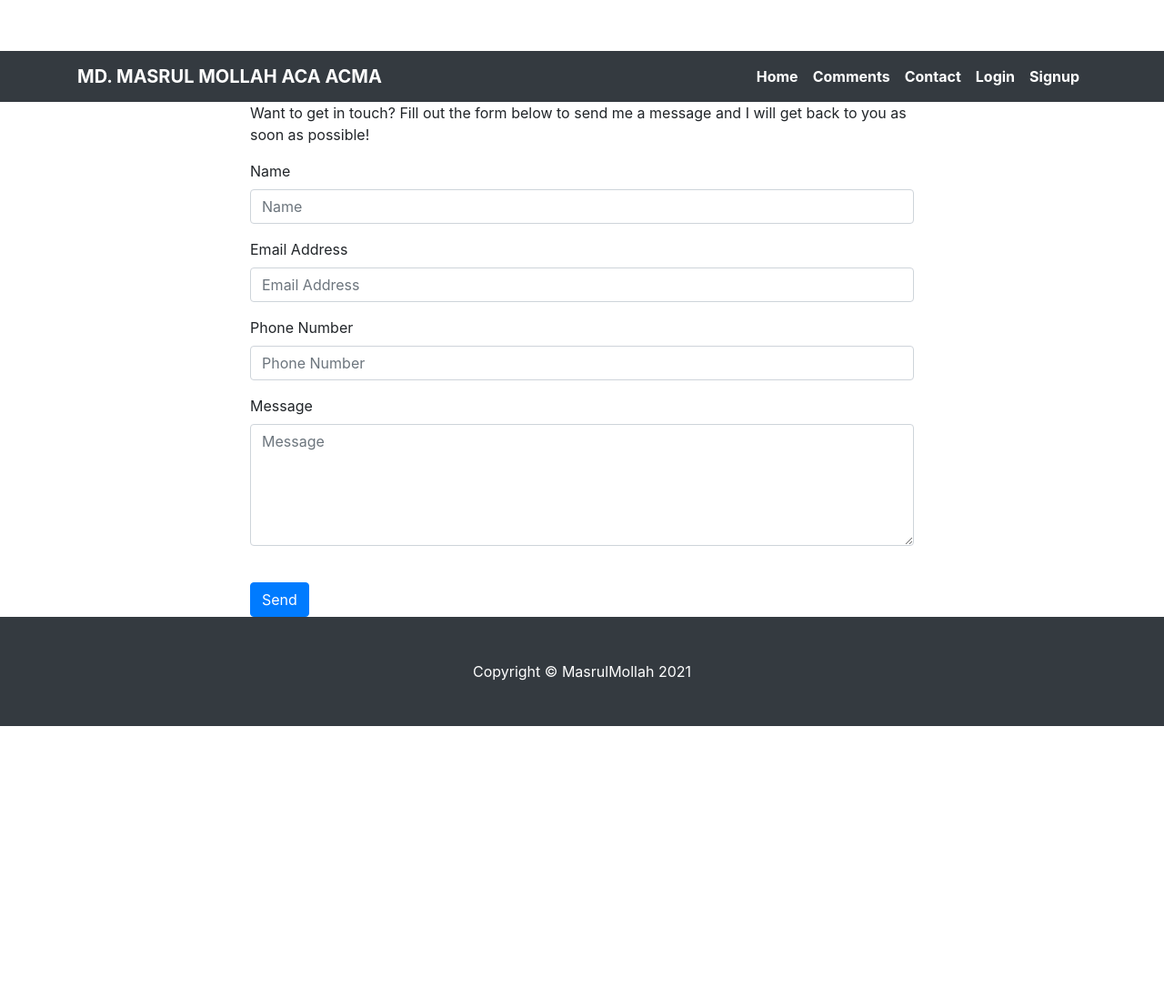
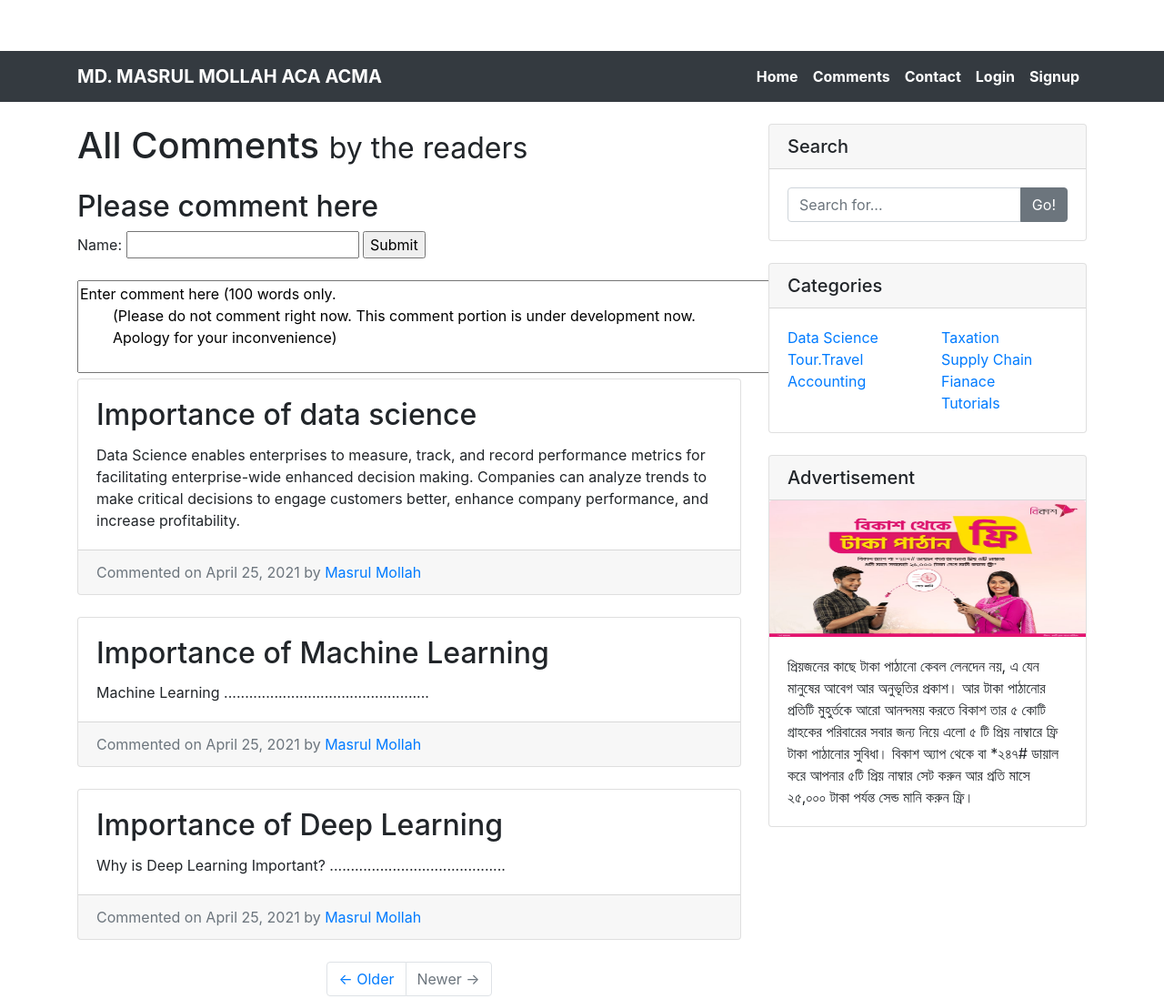
Before and after one commit to masrulmollah/Blog, a website: page contact.html in a window 1280 px wide. Shown: the top 1098 px of the page at 91% size. Before the commit the page ends 800 px from the top, so only its background shows below. Drawn offline with Linux system fonts and the light colour scheme.

Commit message:
commit 1

```diff
--- a/contact.html
+++ b/contact.html
@@ -55,53 +55,147 @@
       </div>
     </div>
   </nav>
+  <!-- Page Content -->
+  <div class="container">
 
-  <!-- Main Content -->
-  <div class="container">
     <div class="row">
-      <div class="col-lg-8 col-md-10 mx-auto col-centered">
-        <p>Want to get in touch? Fill out the form below to send me a message and I will get back to you as soon as possible!</p>
-        <!-- Contact Form - Enter your email address on line 19 of the mail/contact_me.php file to make this form work. -->
-        <!-- WARNING: Some web hosts do not allow emails to be sent through forms to common mail hosts like Gmail or Yahoo. It's recommended that you use a private domain email address! -->
-        <!-- To use the contact form, your site must be on a live web host with PHP! The form will not work locally! -->
-        <form name="sentMessage" id="contactForm" novalidate>
-          <div class="control-group">
-            <div class="form-group floating-label-form-group controls">
-              <label>Name</label>
-              <input type="text" class="form-control" placeholder="Name" id="name" required data-validation-required-message="Please enter your name.">
-              <p class="help-block text-danger"></p>
+
+      <!-- Blog Entries Column -->
+      <div class="col-md-8">
+
+        <h1 class="my-4">All Comments
+          <small>by the readers</small>
+        </h1>
+        <div>
+        <h2>Please comment here</h2>
+        <form action="/action_page.php" id="usrform">
+          Name: <input type="text" name="usrname">
+          <input type="submit">
+        </form>
+        <br>
+        <textarea rows="4" cols="96.7" name="comment" form="usrform">Enter comment here (100 words only.
+        (Please do not comment right now. This comment portion is under development now.
+        Apology for your inconvenience)
+        </textarea>
+        </div>
+
+        <!-- Blog Post -->
+        <div class="card mb-4">
+            <div class="card-body">
+            <h2 class="card-title">Importance of data science</h2>
+            <p class="card-text">Data Science enables enterprises to measure, track, and record performance metrics for facilitating enterprise-wide enhanced decision making. Companies can analyze trends to make critical decisions to engage customers better, enhance company performance, and increase profitability.</p>
+
+          </div>
+          <div class="card-footer text-muted">
+            Commented on April 25, 2021 by
+            <a href="https://masrulmollah.github.io/net/">Masrul Mollah</a>
+          </div>
+        </div>
+
+        <!-- Blog Post -->
+        <div class="card mb-4">
+          <div class="card-body">
+            <h2 class="card-title">Importance of Machine Learning</h2>
+            <p class="card-text">Machine Learning .................................................</p>
+
+          </div>
+          <div class="card-footer text-muted">
+            Commented on April 25, 2021 by
+            <a href="https://masrulmollah.github.io/net/">Masrul Mollah</a>
+          </div>
+        </div>
+
+        <!-- Blog Post -->
+        <div class="card mb-4">
+         <div class="card-body">
+            <h2 class="card-title">Importance of Deep Learning</h2>
+            <p class="card-text">Why is Deep Learning Important? ..........................................</p>
+        </div>
+          <div class="card-footer text-muted">
+            Commented on April 25, 2021 by
+            <a href="https://masrulmollah.github.io/net/">Masrul Mollah</a>
+          </div>
+        </div>
+
+        <!-- Pagination -->
+        <ul class="pagination justify-content-center mb-4">
+          <li class="page-item">
+            <a class="page-link" href="#">&larr; Older</a>
+          </li>
+          <li class="page-item disabled">
+            <a class="page-link" href="#">Newer &rarr;</a>
+          </li>
+        </ul>
+
+      </div>
+
+      <!-- Sidebar Widgets Column -->
+      <div class="col-md-4">
+
+        <!-- Search Widget -->
+        <div class="card my-4">
+          <h5 class="card-header">Search</h5>
+          <div class="card-body">
+            <div class="input-group">
+              <input type="text" class="form-control" placeholder="Search for...">
+              <span class="input-group-append">
+                <button class="btn btn-secondary" type="button">Go!</button>
+              </span>
             </div>
           </div>
-          <div class="control-group">
-            <div class="form-group floating-label-form-group controls">
-              <label>Email Address</label>
-              <input type="email" class="form-control" placeholder="Email Address" id="email" required data-validation-required-message="Please enter your email address.">
-              <p class="help-block text-danger"></p>
+        </div>
+
+        <!-- Categories Widget -->
+        <div class="card my-4">
+          <h5 class="card-header">Categories</h5>
+          <div class="card-body">
+            <div class="row">
+              <div class="col-lg-6">
+                <ul class="list-unstyled mb-0">
+                  <li>
+                    <a href="datascience.html">Data Science</a>
+                  </li>
+                  <li>
+                    <a href="tour.html">Tour.Travel</a>
+                  </li>
+                  <li>
+                    <a href="#">Accounting</a>
+                  </li>
+                </ul>
+              </div>
+              <div class="col-lg-6">
+                <ul class="list-unstyled mb-0">
+                  <li>
+                    <a href="#">Taxation</a>
+                  </li>
+                  <li>
+                    <a href="SCF.html">Supply Chain Fianace</a>
+                  </li>
+                  <li>
+                    <a href="#">Tutorials</a>
+                  </li>
+                </ul>
+              </div>
             </div>
           </div>
-          <div class="control-group">
-            <div class="form-group col-xs-12 floating-label-form-group controls">
-              <label>Phone Number</label>
-              <input type="tel" class="form-control" placeholder="Phone Number" id="phone" required data-validation-required-message="Please enter your phone number.">
-              <p class="help-block text-danger"></p>
-            </div>
+        </div>
+
+        <!-- Side Widget -->
+        <div class="card my-4">
+          <h5 class="card-header">Advertisement</h5>
+            <img class="card-img-top" src="image-5-add-1.jpg" width="100" height="150" alt="Card image cap">
+          <div class="card-body">
+            প্রিয়জনের কাছে টাকা পাঠানো কেবল লেনদেন নয়, এ যেন মানুষের আবেগ আর অনুভূতির প্রকাশ। আর টাকা পাঠানোর প্রতিটি মুহুর্তকে আরো আনন্দময় করতে বিকাশ তার ৫ কোটি গ্রাহকের পরিবারের সবার জন্য নিয়ে এলো ৫ টি প্রিয় নাম্বারে ফ্রি টাকা পাঠানোর সুবিধা। বিকাশ অ্যাপ থেকে বা *২৪৭# ডায়াল করে আপনার ৫টি প্রিয় নাম্বার সেট করুন আর প্রতি মাসে ২৫,০০০ টাকা পর্যন্ত সেন্ড মানি করুন ফ্রি।
           </div>
-          <div class="control-group">
-            <div class="form-group floating-label-form-group controls">
-              <label>Message</label>
-              <textarea rows="5" class="form-control" placeholder="Message" id="message" required data-validation-required-message="Please enter a message."></textarea>
-              <p class="help-block text-danger"></p>
-            </div>
-          </div>
-          <br>
-          <div id="success"></div>
-          <button type="submit" class="btn btn-primary" id="sendMessageButton">Send</button>
-        </form>
+        </div>
+
       </div>
+
     </div>
+    <!-- /.row -->
+
   </div>
-
-
+  <!-- /.container -->
 
   <!-- Footer -->
   <footer class="py-5 bg-dark">
```
